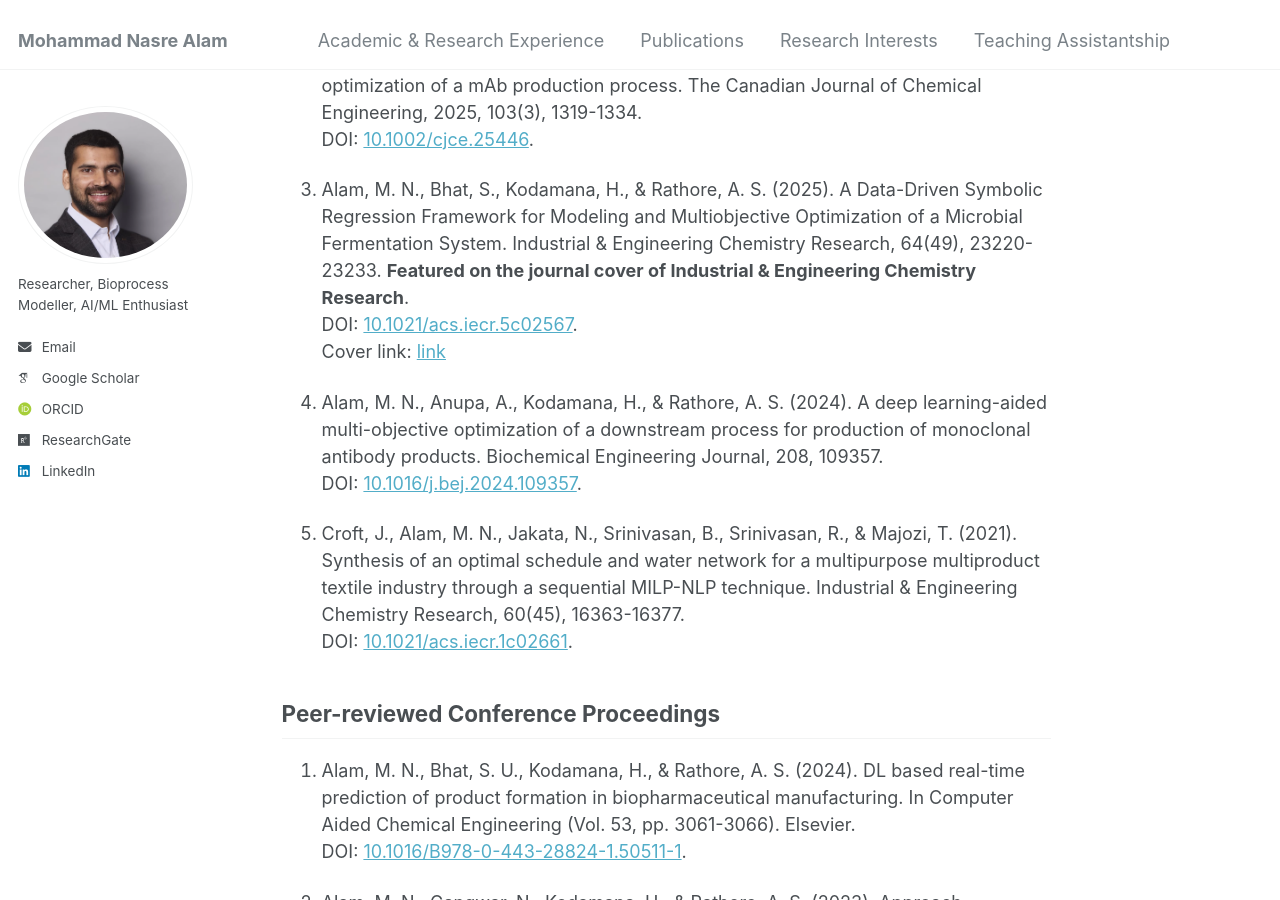
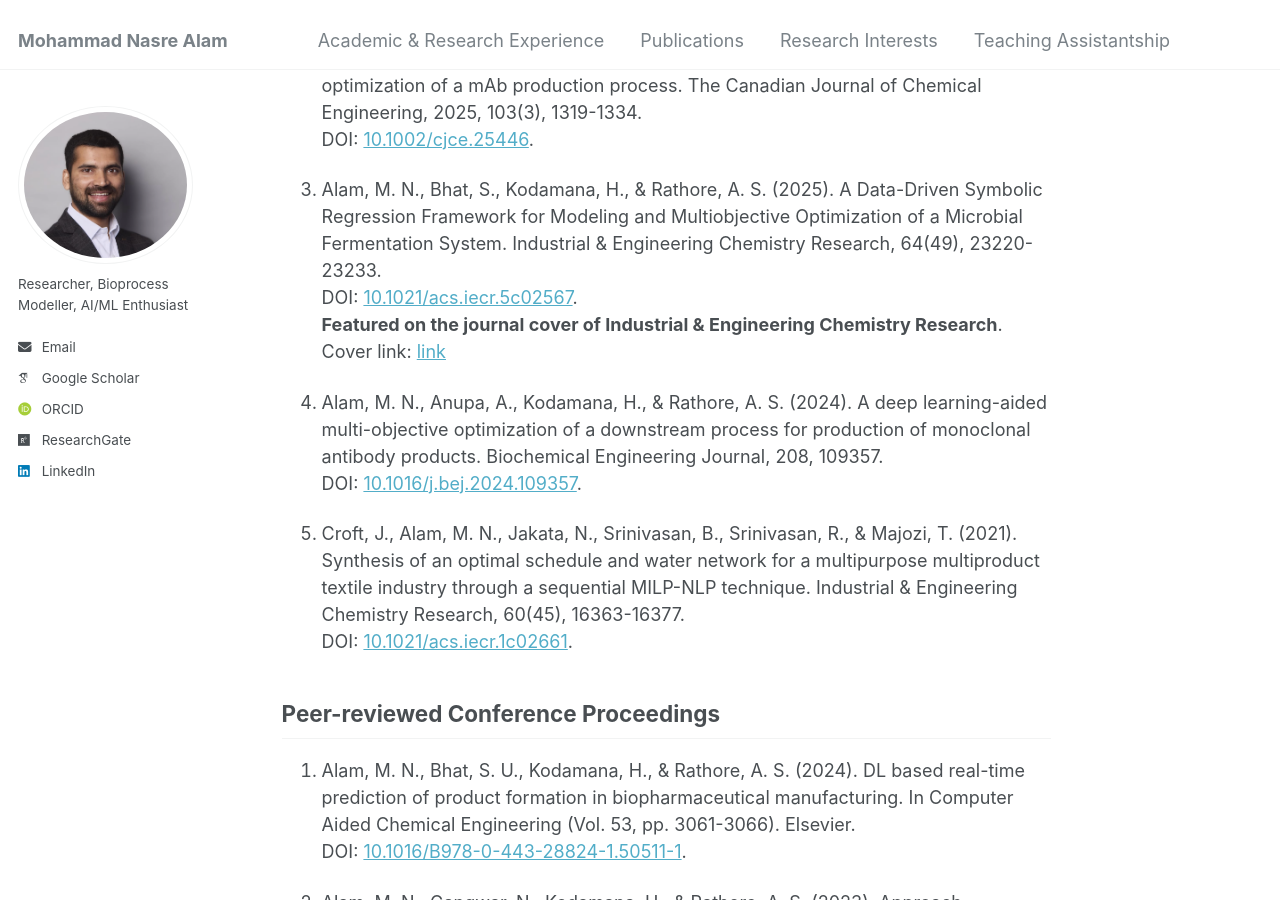
Before and after one commit to mdnasreiit/mdnasreiit.github.io, a Jekyll site: the page built from _pages/publications.md, in a window 1280 px wide and 900 px high, scrolled down 391 px. Built offline with Jekyll 4.4.1, drawn with Linux system fonts in a browser that asks for light colours; some web fonts are replaced; our own code applies the rules of GitHub Pages for plain Markdown files.

```diff
--- a/_pages/publications.md
+++ b/_pages/publications.md
@@ -15,7 +15,7 @@ redirect_from:
 
 2. Alam, M. N., Anurag, A., Gangwar, N., Ramteke, M., Kodamana, H., & Rathore, A. S. (2025). Physics-informed neural networks guided modelling and multiobjective optimization of a mAb production process. The Canadian Journal of Chemical Engineering, 2025, 103(3), 1319-1334.<br>  DOI: [10.1002/cjce.25446](https://doi.org/10.1002/cjce.25446).<br>
 
-3. Alam, M. N., Bhat, S., Kodamana, H., & Rathore, A. S. (2025). A Data-Driven Symbolic Regression Framework for Modeling and Multiobjective Optimization of a Microbial Fermentation System. Industrial & Engineering Chemistry Research, 64(49), 23220-23233. **Featured on the journal cover of Industrial & Engineering Chemistry Research**.<br>  DOI: [10.1021/acs.iecr.5c02567](https://doi.org/10.1021/acs.iecr.5c02567).<br>
+3. Alam, M. N., Bhat, S., Kodamana, H., & Rathore, A. S. (2025). A Data-Driven Symbolic Regression Framework for Modeling and Multiobjective Optimization of a Microbial Fermentation System. Industrial & Engineering Chemistry Research, 64(49), 23220-23233. <br>  DOI: [10.1021/acs.iecr.5c02567](https://doi.org/10.1021/acs.iecr.5c02567). <br>**Featured on the journal cover of Industrial & Engineering Chemistry Research**.<br>
 Cover link: [link](https://pubs.acs.org/toc/iecred/64/49)
 
 
```
